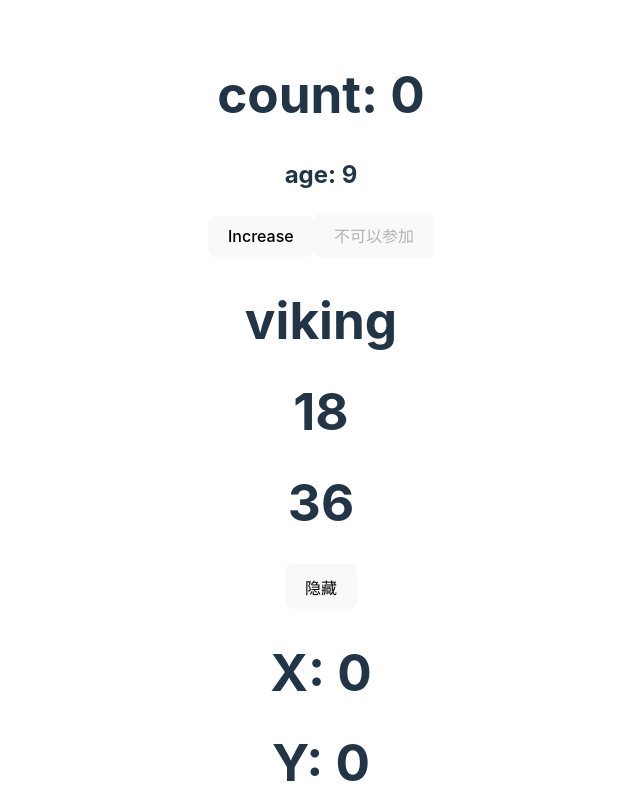
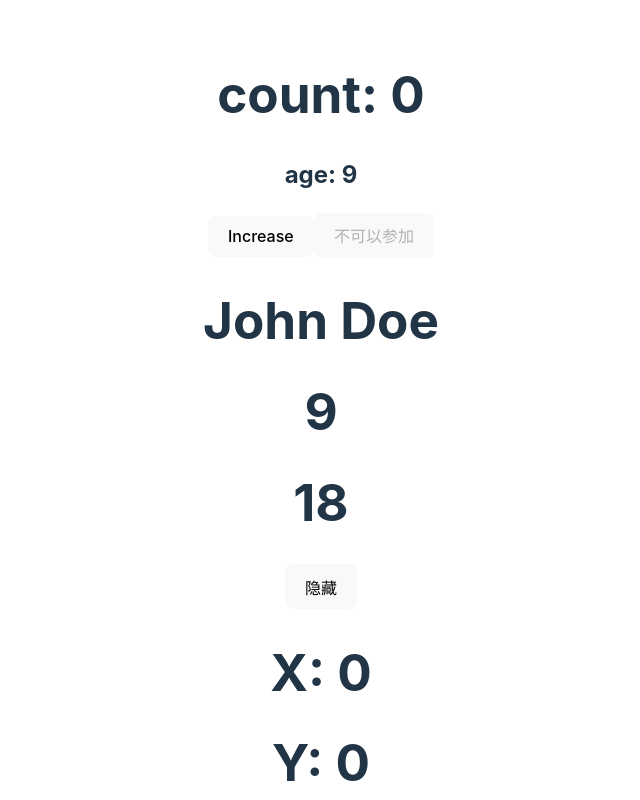
Before and after one commit to readyshen168/vue3-basic, a Vue app: page / in a window 1280 px wide. Shown: the top 800 px of the page, without its empty margins (319-959 px from the left). Built offline with nearby package versions, Linux system fonts and the light colour scheme; no server answers.

Commit message:
修改父组件错误

```diff
--- a/src/App.vue
+++ b/src/App.vue
@@ -82,7 +82,7 @@
       {{ buttonStatus.text }}
     </button>
 
-    <MyProfile @change="onChange"/>
+    <MyProfile :user=user @change="onChange"/>
     <!-- :age后面可以传入js表达式，:age="20"，“20”也算是js表达式，但如果是“name”就不是-->
 
     <h1>X: {{ x }}</h1>
```
